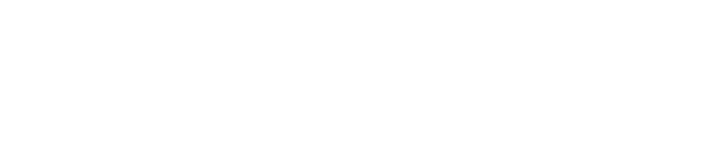
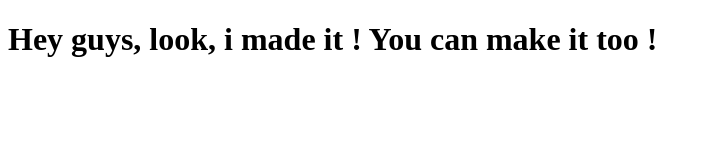
Before and after one commit to Bachir-Ndiaye/my-super-website, a plain HTML site: page index.html in a window 1280 px wide. Shown: the whole page, without its empty margins (0-710 px from the left). Drawn offline with Linux system fonts and the light colour scheme.

Commit message:
i just put a title and a funny h1 tag

```diff
--- a/index.html
+++ b/index.html
@@ -2,9 +2,11 @@
 <html>
   <head>
     <meta charset="UTF-8">
-    <title>title</title>
+    <title>My Funky Website for WCS - Amadou NDIAYE</title>
   </head>
   <body>
-
+    <h1>
+      Hey guys, look, i made it ! You can make it too !
+    </h1>
   </body>
 </html>
```
